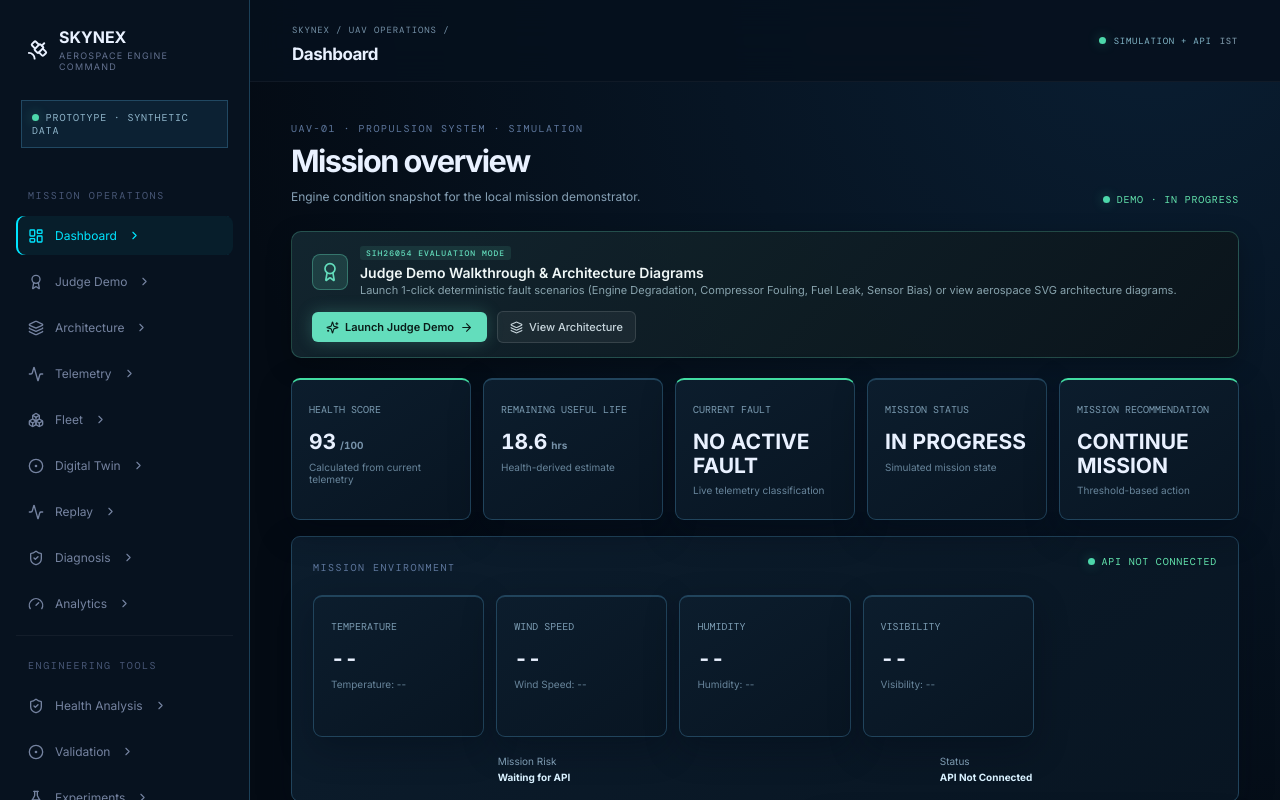
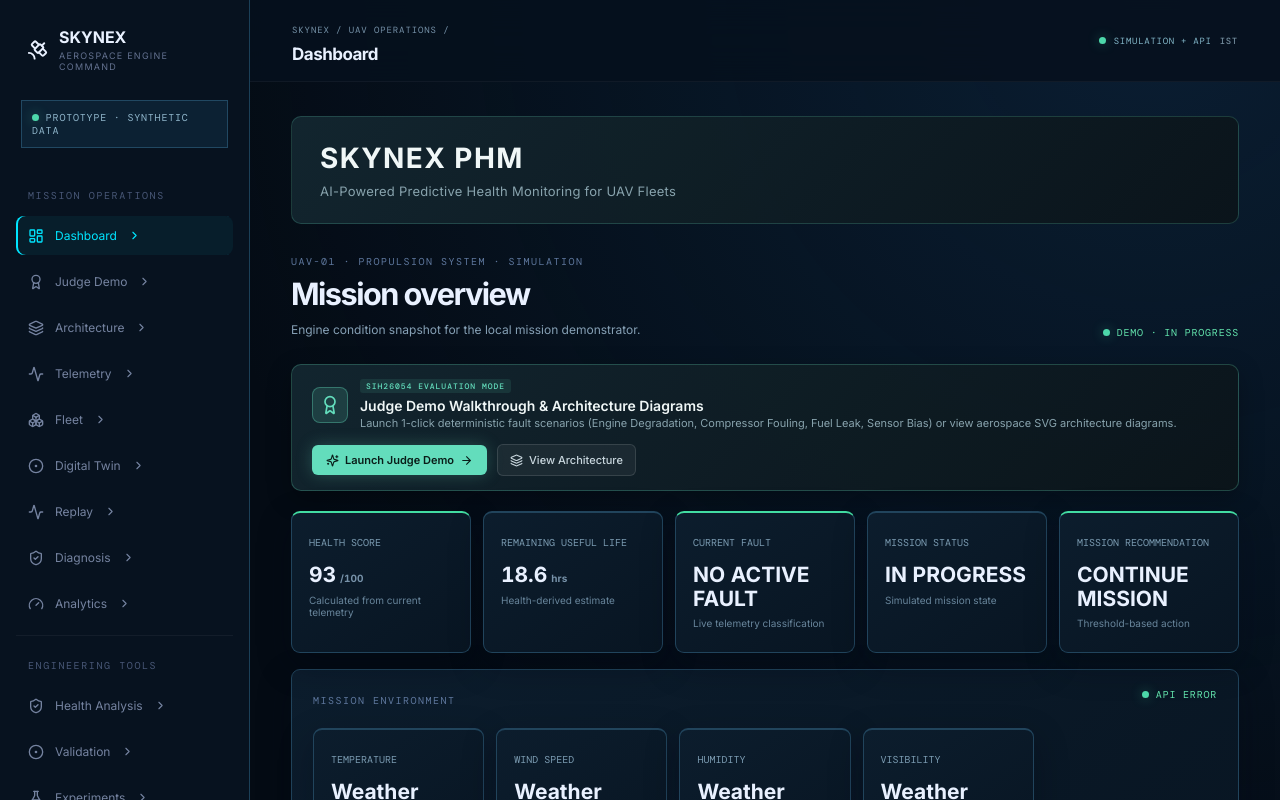
Before and after one commit to malkudkarnitya-creator/SIH26054_PHM_V2, a React (Vite) app in the folder frontend/: page / in a window 1280 px wide. Shown: the top 800 px of the page. Built offline with nearby package versions, Linux system fonts and the light colour scheme; no server answers.

Commit message:
UI polish: weather loading states, fleet cards, recommendation colors, SKYNEX tagline

```diff
--- a/frontend/src/components/MissionEnvironment.jsx
+++ b/frontend/src/components/MissionEnvironment.jsx
@@ -1,21 +1,82 @@
+import { useEffect, useState } from 'react'
+
 const PLACEHOLDER = {
-  temperature: '--',
-  windSpeed: '--',
-  humidity: '--',
-  visibility: '--',
+  temperature: 'Loading...',
+  windSpeed: 'Loading...',
+  humidity: 'Loading...',
+  visibility: 'Loading...',
   missionRisk: 'Waiting for API',
   status: 'API Not Connected',
 }
 
+const ERROR_STATE = {
+  temperature: 'Weather data unavailable',
+  windSpeed: 'Weather data unavailable',
+  humidity: 'Weather data unavailable',
+  visibility: 'Weather data unavailable',
+  missionRisk: 'Waiting for API',
+  status: 'API Error',
+}
+
+const OPENWEATHER_URL = 'https://api.openweathermap.org/data/2.5/weather'
+
+function formatWeather(data) {
+  const visibilityKm = data.visibility == null ? '--' : `${(Number(data.visibility) / 1000).toFixed(1)} km`
+
+  return {
+    temperature: `${Number(data.main.temp).toFixed(1)}°C`,
+    windSpeed: `${Number(data.wind?.speed ?? 0).toFixed(1)} m/s`,
+    humidity: `${Number(data.main.humidity)}%`,
+    visibility: visibilityKm,
+    missionRisk: PLACEHOLDER.missionRisk,
+    status: 'API Connected',
+  }
+}
+
 export async function loadMissionEnvironment(apiKey) {
-  // Future OpenWeather fetch belongs here. Do not call this until API integration is enabled.
-  void apiKey
+  if (!apiKey) {
+    throw new Error('Missing OpenWeather API key')
+  }
+
+  const params = new URLSearchParams({
+    q: 'Bengaluru',
+    appid: apiKey,
+    units: 'metric',
+  })
+  const response = await fetch(`${OPENWEATHER_URL}?${params.toString()}`)
+  if (!response.ok) {
+    throw new Error('OpenWeather request failed')
+  }
+
+  const payload = await response.json()
+  if (payload?.main == null) {
+    throw new Error('OpenWeather payload incomplete')
+  }
+
+  return formatWeather(payload)
 }
 
 export default function MissionEnvironment() {
   const apiKey = import.meta.env.VITE_OPENWEATHER_API_KEY
-  const environment = PLACEHOLDER
-  void apiKey
+  const [environment, setEnvironment] = useState(PLACEHOLDER)
+
+  useEffect(() => {
+    let cancelled = false
+
+    loadMissionEnvironment(apiKey)
+      .then((data) => {
+        if (!cancelled) setEnvironment(data)
+      })
+      .catch(() => {
+        if (!cancelled) {
+          setEnvironment(ERROR_STATE)
+        }
+      })
+
+    return () => {
+      cancelled = true
+    }
+  }, [apiKey])
 
   return (
     <section className="panel" aria-label="Mission environment" style={{ padding: '18px 21px', marginTop: '14px' }}>
@@ -29,22 +90,18 @@ export default function MissionEnvironment() {
         <article className="metric-card">
           <span>TEMPERATURE</span>
           <strong>{environment.temperature}</strong>
-          <p>Temperature: {environment.temperature}</p>
         </article>
         <article className="metric-card">
           <span>WIND SPEED</span>
           <strong>{environment.windSpeed}</strong>
-          <p>Wind Speed: {environment.windSpeed}</p>
         </article>
         <article className="metric-card">
           <span>HUMIDITY</span>
           <strong>{environment.humidity}</strong>
-          <p>Humidity: {environment.humidity}</p>
         </article>
         <article className="metric-card">
           <span>VISIBILITY</span>
           <strong>{environment.visibility}</strong>
-          <p>Visibility: {environment.visibility}</p>
         </article>
       </div>
       <div className="readiness">
--- a/frontend/src/pages/Dashboard.jsx
+++ b/frontend/src/pages/Dashboard.jsx
@@ -67,6 +67,40 @@ export default function Dashboard() {
 
   return (
     <>
+      <section
+        style={{
+          marginBottom: '25px',
+          padding: '24px 28px',
+          borderRadius: '10px',
+          background: 'linear-gradient(135deg, rgba(19, 39, 48, 0.95), rgba(11, 20, 26, 0.95))',
+          border: '1px solid rgba(99, 221, 188, 0.2)',
+        }}
+      >
+        <div>
+          <h1
+            style={{
+              fontSize: '28px',
+              fontWeight: '700',
+              letterSpacing: '0.05em',
+              color: '#f0f7f7',
+              margin: '0 0 8px 0',
+            }}
+          >
+            SKYNEX PHM
+          </h1>
+          <p
+            style={{
+              fontSize: '13px',
+              color: '#88a3ad',
+              margin: 0,
+              letterSpacing: '0.02em',
+            }}
+          >
+            AI-Powered Predictive Health Monitoring for UAV Fleets
+          </p>
+        </div>
+      </section>
+
       <section className="page-title">
         <div>
           <span className="eyebrow">UAV-01 · PROPULSION SYSTEM · SIMULATION</span>
--- a/frontend/src/pages/Fleet.jsx
+++ b/frontend/src/pages/Fleet.jsx
@@ -1,13 +1,78 @@
-import { RefreshCw, TriangleAlert } from 'lucide-react'
+import { RefreshCw, TriangleAlert, Plane, Activity, Wrench } from 'lucide-react'
 import FleetCommandCenter from '../v2/FleetCommandCenter'
 import { useFleet } from '../v2/useFleet'
 import '../v2/v2.css'
+
+function FleetCard({ id, status, health, statusLabel, icon: Icon }) {
+  const statusColor = status === 'ACTIVE' ? '#63ddbc' : status === 'STANDBY' ? '#ffb955' : '#ff7b6b'
+
+  return (
+    <article
+      className="metric-card"
+      style={{
+        border: '1px solid rgba(255, 255, 255, 0.1)',
+        background: 'linear-gradient(135deg, rgba(19, 39, 48, 0.95), rgba(11, 20, 26, 0.95))',
+      }}
+    >
+      <div style={{ display: 'flex', alignItems: 'center', gap: '10px', marginBottom: '12px' }}>
+        <div
+          style={{
+            width: '32px',
+            height: '32px',
+            borderRadius: '6px',
+            background: 'rgba(99, 221, 188, 0.15)',
+            border: '1px solid rgba(99, 221, 188, 0.35)',
+            color: '#63ddbc',
+            display: 'grid',
+            placeItems: 'center',
+          }}
+        >
+          <Icon size={16} />
+        </div>
+        <span style={{ font: '700 10px "DM Mono", monospace', letterSpacing: '1px', color: '#88a3ad' }}>
+          {id}
+        </span>
+      </div>
+      <div style={{ display: 'flex', justifyContent: 'space-between', alignItems: 'center', marginBottom: '8px' }}>
+        <strong style={{ fontSize: '24px', color: '#f0f7f7' }}>{health}</strong>
+        <span
+          style={{
+            font: '600 10px "DM Mono", monospace',
+            letterSpacing: '0.5px',
+            color: statusColor,
+            background: `${statusColor}15`,
+            padding: '4px 8px',
+            borderRadius: '4px',
+            border: `1px solid ${statusColor}40`,
+          }}
+        >
+          {status}
+        </span>
+      </div>
+      <p style={{ fontSize: '12px', color: '#88a3ad', margin: 0 }}>{statusLabel}</p>
+    </article>
+  )
+}
 
 export default function Fleet() {
   const { fleet, error, retry, lastUpdated } = useFleet()
 
   return (
     <div className="v2 fleet-command-page">
+      <section className="panel" style={{ padding: '18px 21px', marginBottom: '20px' }}>
+        <div className="section-heading">
+          <div>
+            <span className="eyebrow">FLEET OVERVIEW</span>
+            <h2>UAV Fleet Status</h2>
+          </div>
+        </div>
+        <div className="metric-grid" style={{ marginTop: '16px' }}>
+          <FleetCard id="UAV-01" status="ACTIVE" health="94%" statusLabel="Mission Ready" icon={Plane} />
+          <FleetCard id="UAV-02" status="STANDBY" health="97%" statusLabel="Available" icon={Activity} />
+          <FleetCard id="UAV-03" status="MAINTENANCE" health="72%" statusLabel="Inspection Required" icon={Wrench} />
+        </div>
+      </section>
+
       {error && fleet && (
         <div className="fleet-refresh-warning" role="status">
           <TriangleAlert size={16} />
```
Also changed, not shown: frontend/src/styles.css.
